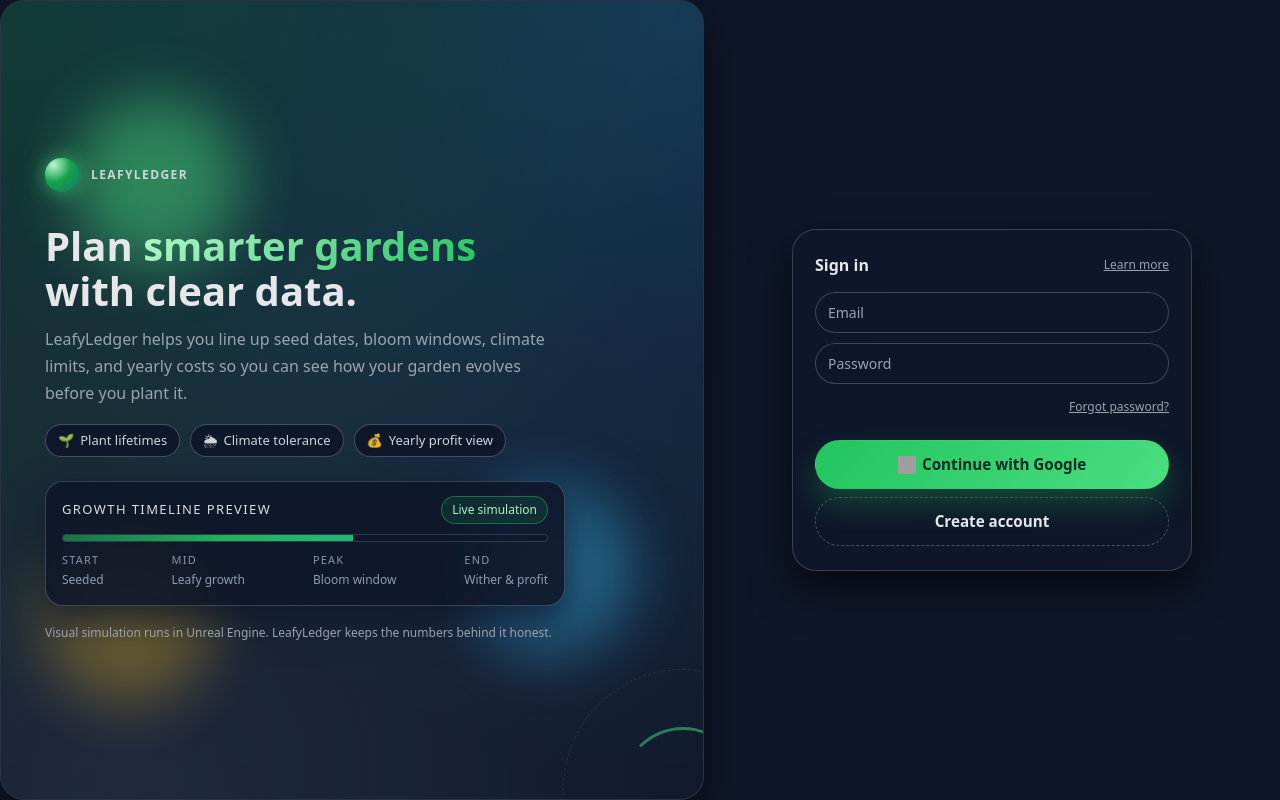
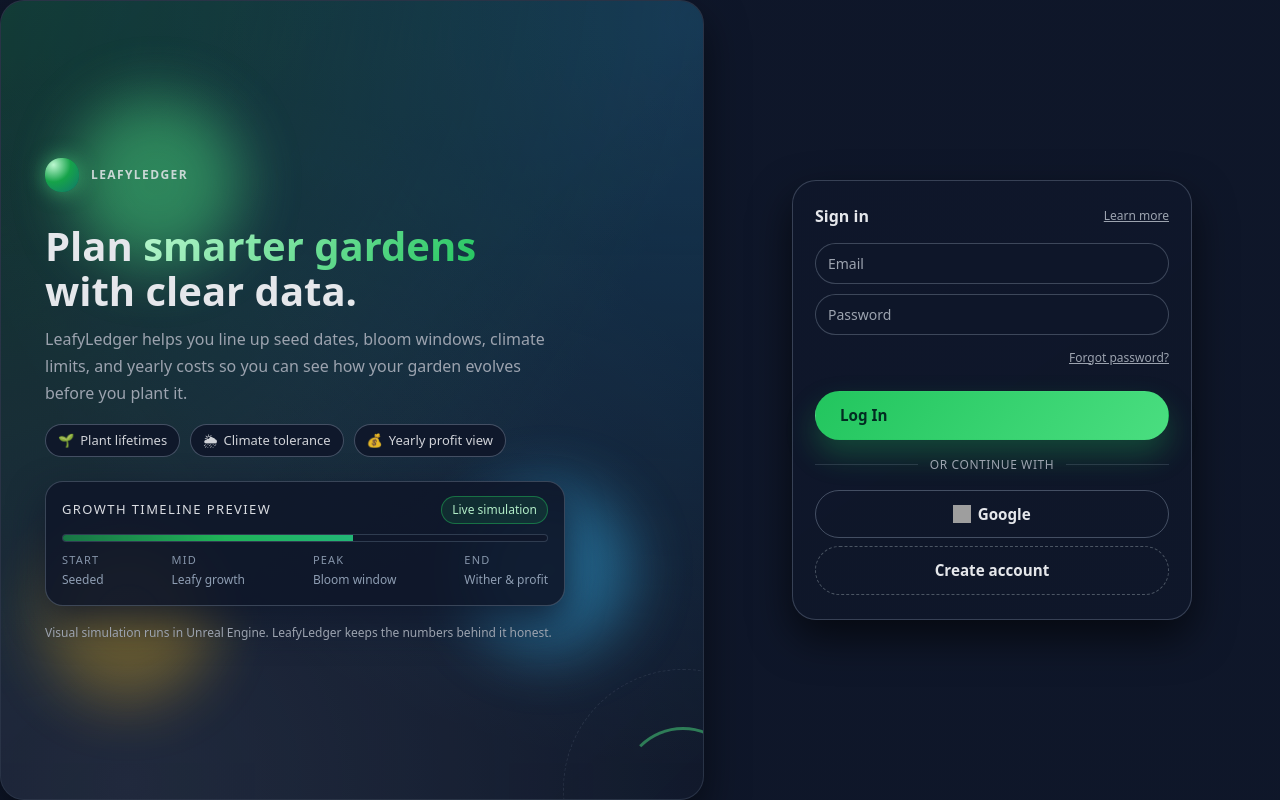
Before and after one commit to hassaan024/Capstone, a React (Vite) app in the folder frontend/: page /login in a window 1280 px wide. Built offline with nearby package versions, Linux system fonts and the light colour scheme; grey boxes are pictures that could not be loaded.

Commit message:
Adding Login button

```diff
--- a/frontend/src/pages/LoginPage.tsx
+++ b/frontend/src/pages/LoginPage.tsx
@@ -205,16 +205,23 @@ const LoginPage: React.FC = () => {
               </div>
 
               <div className="leafy-login-buttons">
+                <button type="submit" className="ll-btn ll-btn-primary">
+                  Log In
+                </button>
+
+                <div className="leafy-login-divider">Or continue with</div>
+
                 <button
                   type="button"
-                  className="ll-btn ll-btn-primary leafy-login-google-btn"
+                  className="ll-btn ll-btn-ghost leafy-login-google-btn"
+                  style={{ border: "1px solid rgba(148, 163, 184, 0.4)" }}
                   onClick={() => handleGoogleLogin()}
                 >
                     <img
                       src="https://www.gstatic.com/firebasejs/ui/2.0.0/images/auth/google.svg"
                       alt="Google logo"
                     />
-                    Continue with Google
+                    Google
                 </button>
 
                 <button
@@ -229,7 +236,7 @@ const LoginPage: React.FC = () => {
           ) : (
             /* REGISTER FORM */
             <form className="leafy-login-form" onSubmit={handleRegister}>
-              <div style={{ display: "flex", gap: "10px" }}>
+              <div className="leafy-login-row-split">
                 <input
                   className="leafy-login-input"
                   type="text"
@@ -266,7 +273,7 @@ const LoginPage: React.FC = () => {
 
               <div className="leafy-login-buttons">
                 <button type="submit" className="ll-btn ll-btn-primary">
-                  Sign Up
+                  Create Account
                 </button>
 
                 <button
--- a/frontend/src/styles/Login.css
+++ b/frontend/src/styles/Login.css
@@ -434,6 +434,31 @@
   border-style: dashed;
 }
 
+/* New layout helpers */
+.leafy-login-row-split {
+  display: flex;
+  gap: 12px;
+}
+
+.leafy-login-divider {
+  display: flex;
+  align-items: center;
+  gap: 12px;
+  color: var(--ll-text-muted);
+  font-size: 12px;
+  margin: 8px 0;
+  text-transform: uppercase;
+  letter-spacing: 0.05em;
+}
+
+.leafy-login-divider::before,
+.leafy-login-divider::after {
+  content: "";
+  flex: 1;
+  height: 1px;
+  background: rgba(148, 163, 184, 0.2);
+}
+
 /* ===========================
    RESPONSIVE
    =========================== */
```
